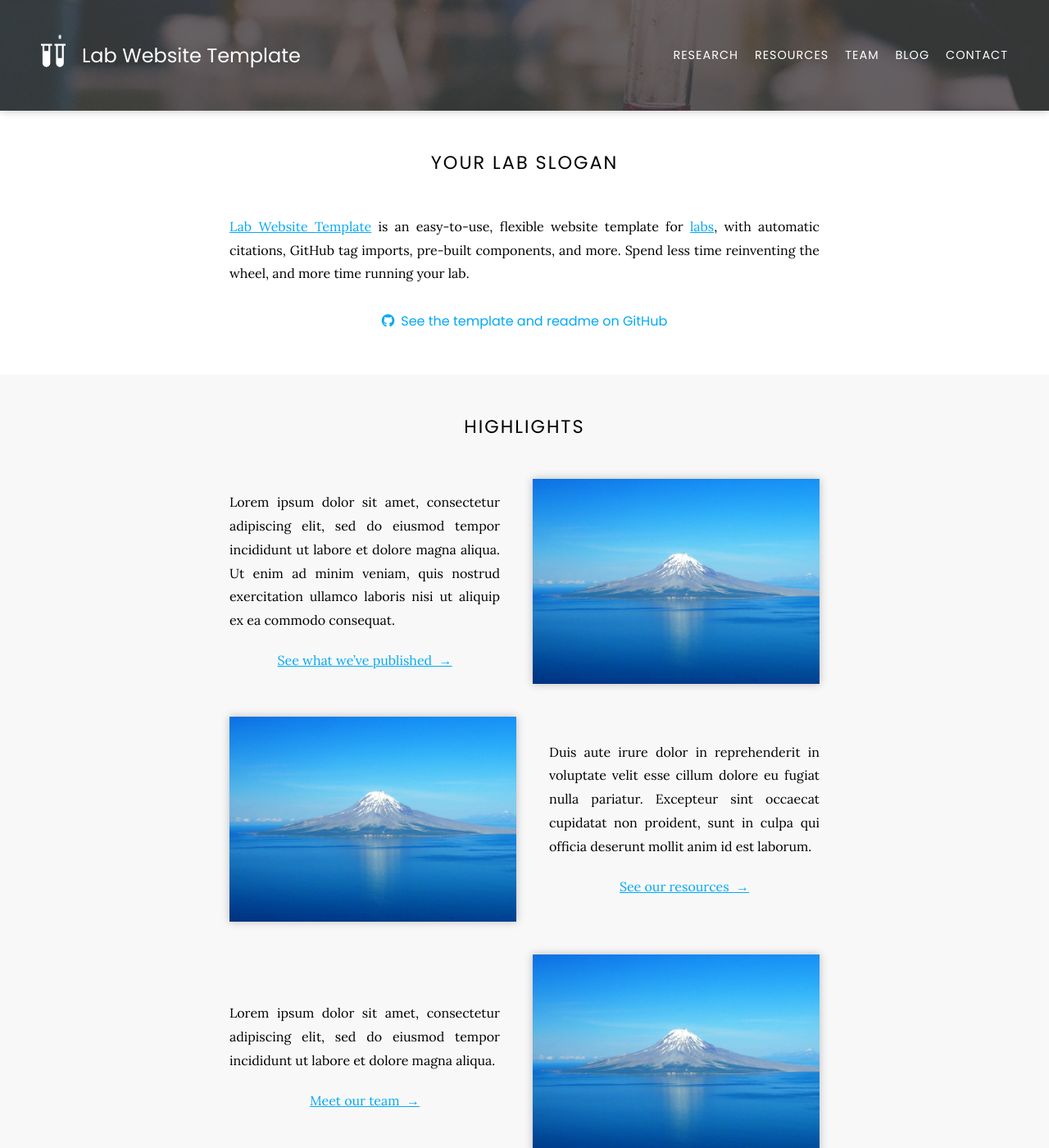
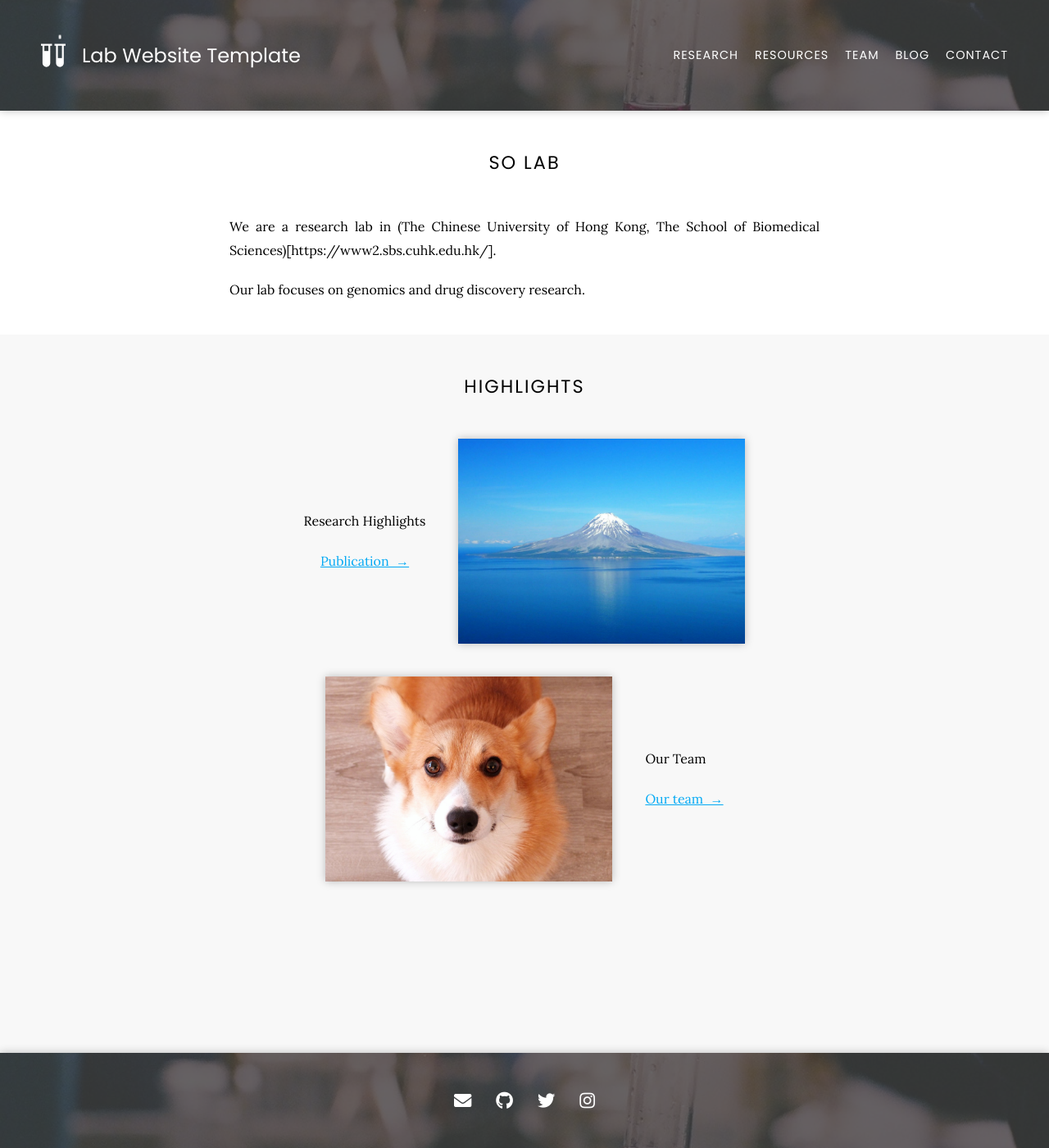
Before and after one commit to Carlos-Chau/so-lab, a Jekyll site: the page built from index.md, in a window 1280 px wide and 1400 px high. Shown: the whole window at 82% size. Built offline with Jekyll 4.4.1, drawn with Linux system fonts in a browser that asks for light colours; nearby versions of some CDN libraries.

Commit message:
index.md update

```diff
--- a/index.md
+++ b/index.md
@@ -2,22 +2,20 @@
 title: Home
 ---
 
-# Your Lab Slogan
+# So Lab
 
-[Lab Website Template](https://github.com/greenelab/lab-website-template) is an easy-to-use, flexible website template for [labs](https://www.greenelab.com/), with automatic citations, GitHub tag imports, pre-built components, and more.
-Spend less time reinventing the wheel, and more time running your lab.
+We are a research lab in (The Chinese University of Hong Kong, The School of Biomedical Sciences)[https://www2.sbs.cuhk.edu.hk/].
 
-{% include big-link.html icon="fab fa-github" text="See the template and readme on GitHub" link="https://github.com/greenelab/lab-website-template" %}{:.center}
+Our lab focuses on genomics and drug discovery research.
 
 <!-- section break -->
 
 # Highlights
 
 {% capture text %}
-Lorem ipsum dolor sit amet, consectetur adipiscing elit, sed do eiusmod tempor incididunt ut labore et dolore magna aliqua.
-Ut enim ad minim veniam, quis nostrud exercitation ullamco laboris nisi ut aliquip ex ea commodo consequat.
+Research Highlights
 
-[See what we've published &nbsp;→](research)
+[Publication &nbsp;→](research)
 {:.center}
 {% endcapture %}
 
@@ -30,31 +28,15 @@ Ut enim ad minim veniam, quis nostrud exercitation ullamco laboris nisi ut aliqu
 %}
 
 {% capture text %}
-Duis aute irure dolor in reprehenderit in voluptate velit esse cillum dolore eu fugiat nulla pariatur.
-Excepteur sint occaecat cupidatat non proident, sunt in culpa qui officia deserunt mollit anim id est laborum.
+Our Team
 
-[See our resources &nbsp;→](resources)
+[Our team &nbsp;→](team)
 {:.center}
 {% endcapture %}
 
 {%
   include feature.html
-  image="images/photo.jpg"
-  link="resources"
-  title="Our Resources"
-  text=text
-%}
-
-{% capture text %}
-Lorem ipsum dolor sit amet, consectetur adipiscing elit, sed do eiusmod tempor incididunt ut labore et dolore magna aliqua.
-
-[Meet our team &nbsp;→](team)
-{:.center}
-{% endcapture %}
-
-{%
-  include feature.html
-  image="images/photo.jpg"
+  image="images/member.jpg"
   link="team"
   title="Our Team"
   text=text
```
